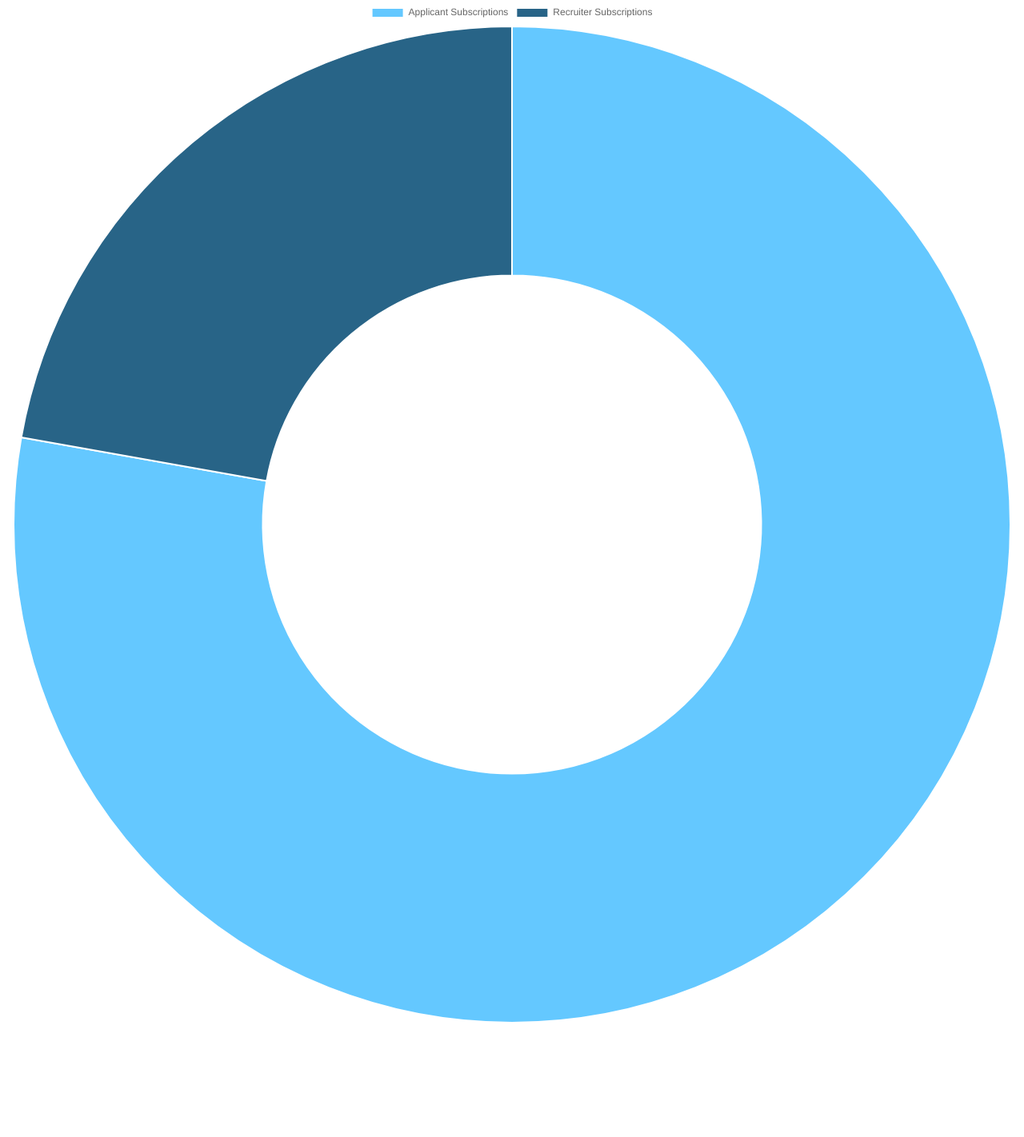
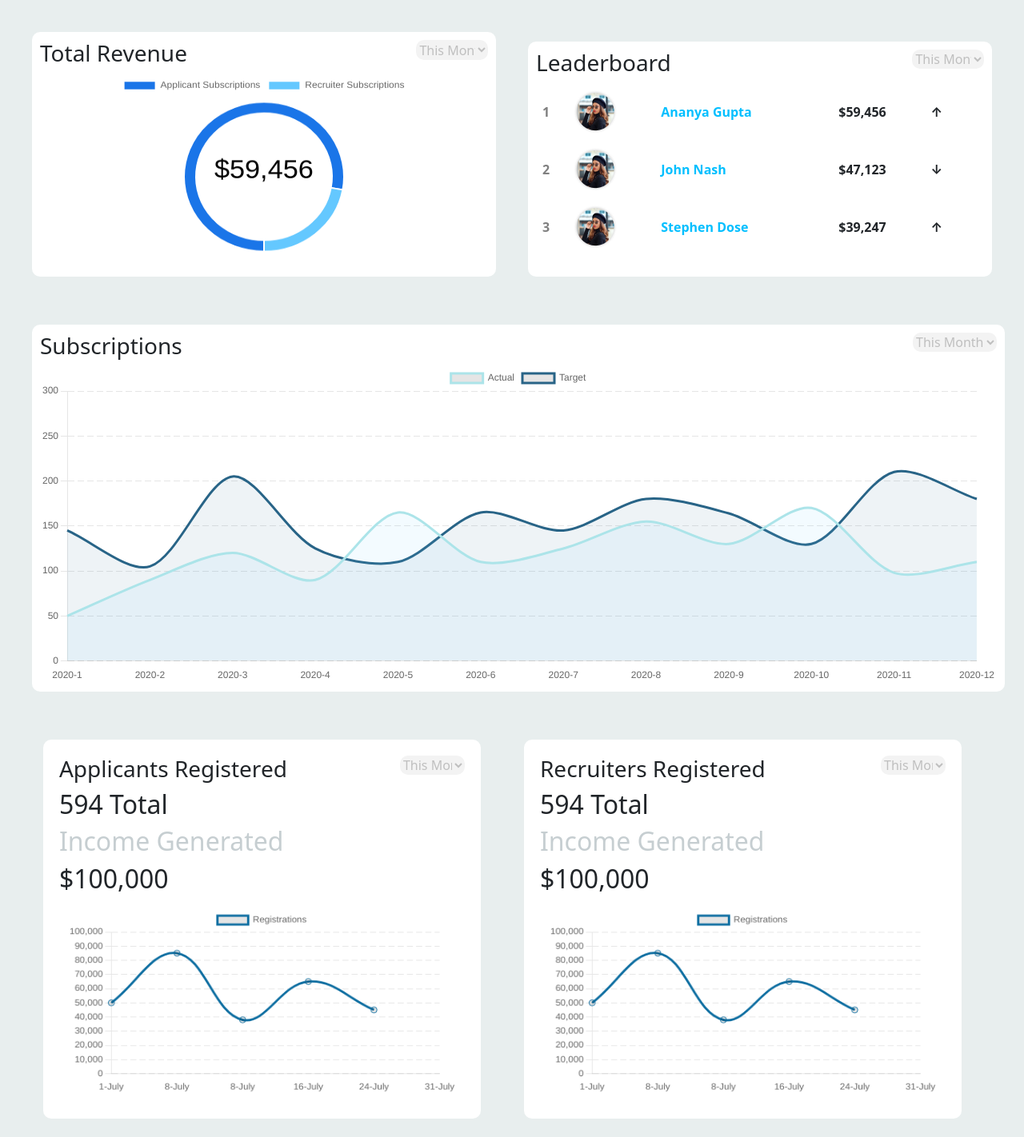
Before and after one commit to Lokesh-01/RevenueStats_Frontend, a plain HTML site: page Revenue.html in a window 1280 px wide. Shown: the whole page at 80% size. Before the commit the page ends 1280 px from the top, so only its background shows below. Drawn offline with nearby package versions, Linux system fonts and the light colour scheme.

Commit message:
done task rushjob

```diff
--- a/Graphs.js
+++ /dev/null
@@ -1,25 +0,0 @@
-//script for donut chart
-var dch = document.getElementById("donutchart").getContext("2d");
-var configdchart = {
-  type: "doughnut",
-  data: {
-    labels: ["Applicant Subscriptions", "Recruiter Subscriptions"],
-    datasets: [
-      {
-        label: "My First Dataset",
-        data: [46256, 13200],
-        backgroundColor: ["rgb(100, 200, 255)", "rgb(40, 100, 135)"],
-        hoverOffset: 4,
-      },
-    ],
-  },
-  options: {
-    legend: {
-      position: "right",
-    },
-  },
-  donut: {
-    title: "$59,456",
-  },
-};
-var dchart = new Chart(dch, configdchart);
--- /dev/null
+++ b/Graphs/DonutGraph.js
@@ -0,0 +1,69 @@
+//script for donut chart
+var dch = document.getElementById("donutchart").getContext("2d");
+
+//plugin variable for writing content in center of doughnut
+const centerDoughnutPlugin = {
+  id: "annotateDoughnutCenter",
+  beforeDraw: (chart) => {
+    let width = chart.width;
+      let height = chart.height;
+      let ctx = chart.ctx;
+
+      ctx.restore();
+      let fontSize = (height / 114).toFixed(2);
+      ctx.font = fontSize + "em sans-serif";
+      ctx.textBaseline = "middle";
+
+      let text = "$59,456";
+      let textX = Math.round((width - ctx.measureText(text).width) / 2);
+      let textY = height / 1.87;
+
+      console.log("text x: ", textX);
+      console.log("text y: ", textY);
+
+
+
+      ctx.fillText(text, textX, textY);
+      ctx.save();
+
+  },
+};
+
+
+
+
+//chart setup
+var configdchart = {
+  type: "doughnut",
+  plugins:[centerDoughnutPlugin],
+  data: {
+    labels: ["Applicant Subscriptions", "Recruiter Subscriptions"],
+    datasets: [
+      {
+        data: [46256, 13200],
+        backgroundColor: ["rgba(26,117,232,255)","rgb(100, 200, 255)"],
+        hoverOffset: 4,
+        rotation:180,
+        cutout:'85%' ,
+        radius:100,
+      },
+    ],
+    options: {
+      plugin_attribute:true,
+      responsive:true,
+      plugins:{
+        legend: {
+          position: 'right',
+          labels:{
+            boxWidth:20,
+            display:true,
+            align:'end',
+            textAlign:'right'}
+      },
+    },
+    },
+  },
+
+};
+
+var chart = new Chart(dch, configdchart);
--- /dev/null
+++ b/Graphs/Linegraph.js
@@ -0,0 +1,48 @@
+//script for line chart
+var lch=document.getElementById("linechart").getContext("2d");
+var configlchart={
+  type:"line",
+  data:{
+    labels: ['2020-1','2020-2','2020-3','2020-4','2020-5','2020-6','2020-7','2020-8','2020-9','2020-10','2020-11','2020-12'],
+    datasets: [{
+    label: 'Actual',
+    data: [50, 90, 120, 90, 165,110 , 125,155,130,170,98,110,180],
+    fill: {target: 'origin',above: 'rgb(100, 200, 255,0.08)',},
+    borderColor: 'rgba(172,228,233,255)',
+    tension: 0.1,
+    lineTension:0.3,
+    pointRadius:0 ,
+  },{
+    label: 'Target',
+    data: [145, 105, 205,125,110, 165, 145, 180, 164, 130,210,180,245],
+    fill: {target: 'origin',above: 'rgb(40, 100, 135,0.08)',},
+    borderColor: 'rgb(40, 100, 135)',
+    tension: 0.1,
+    lineTension:0.3,
+    pointRadius:0 ,
+  }]
+  },
+  options: {
+    responsive: true,
+    scales: {
+      x: {
+
+        grid: {
+          display: false,
+          hoverBorderDash:[8,4]
+        }
+      },
+      y: {
+        suggestedMin:0,
+        suggestedMax:300,
+        grid: {
+
+          display: true,
+          borderDash:[8,4],
+        }
+      }
+    }
+}
+
+}
+var lchart=new Chart(lch,configlchart);
--- /dev/null
+++ b/Graphs/Linegraph2.js
@@ -0,0 +1,44 @@
+//Script for registrations graph
+//Both Applicant and Recruiter registrations graph are made here
+var regline1=document.getElementById("regline1").getContext("2d");
+var regline2=document.getElementById("regline2").getContext("2d");
+var configregline={
+    type:"line",
+    data:{
+      labels: ['1-July','8-July','8-July','16-July','24-July','31-July'],
+      datasets: [{
+      data: [50000,85000,38000,65000,45000],
+      label:'Registrations',
+      fill: false,
+      borderColor: 'rgba(14,110,161,255)',
+      tension: 0.1,
+      lineTension:0.4,
+      pointRadius:4 ,
+    }]
+    },
+    options: {
+      responsive: true,
+      scales: {
+        x: {
+
+          grid: {
+            display: false,
+            hoverBorderDash:[8,4]
+          }
+        },
+        y: {
+          suggestedMin:0,
+          suggestedMax:100000,
+          grid: {
+
+            display: true,
+            borderDash:[8,4],
+          }
+        }
+      }
+  }
+
+}
+
+var lch1=new Chart(regline1,configregline);
+var lch2=new Chart(regline2,configregline);
--- a/Revenue.html
+++ b/Revenue.html
@@ -21,15 +21,102 @@
       referrerpolicy="no-referrer"
     ></script>
     <link href="./Revenue_styles.css" rel="stylesheet" type="text/css" />
-    <title>Document</title>
+    <title>Unsight Front-end task</title>
   </head>
   <body>
-    <div id="Rev_leaderboard">
-      <div id="revenue">
-        <canvas id="donutchart" width="100" height="100"></canvas>
+    <div id="Rev_leaderboard" class="d-flex justify-content-evenly">
+      <!--section for doughnut chart-->
+      <div id="revenue" class="d-inline-flex flex-column">
+        <div class="d-flex flex-row justify-content-between">
+          <h3>Total Revenue</h3>
+          <select name="This Month" id="months-btn">
+            <option>This Month</option>
+          </select>
+        </div>
+        <canvas id="donutchart" ></canvas>
       </div>
-      <div id="leaderboard"></div>
+      <!--section for leaderboard display-->
+      <div id="leaderboard" class="d-inline-flex flex-column">
+        <div class="d-inline-flex flex-row justify-content-between">
+          <h3>Leaderboard</h3>
+          <select name="This Month" id="months-btn">
+            <option>This Month</option>
+          </select>
+        </div>
+        <!--Leaderboard is displayed with help of table-->
+        <div class="table-responsive">
+          <table class="table table-responsive-lg table-borderless align-middle">
+            <tbody>
+              <tr>
+                <th scope="row">1</th>
+                <td><img src="./Images/Group 66.png" alt="profile"></td>
+                <td class="name">Ananya Gupta</td><td>       </td>
+                <td>$59,456</td>
+                <td>&uarr;</td>
+              </tr>
+              <tr>
+                <th scope="row">2</th>
+                <td><img src="./Images/Group 66.png" alt="profile"></td>
+                <td class="name">John Nash</td><td>       </td>
+                <td>$47,123</td>
+                <td>&darr;</td>
+              </tr>
+              <tr>
+                <th scope="row">3</th>
+                <td ><img src="./Images/Group 66.png" alt="profile"></td>
+                <td class="name">Stephen Dose</td><td>        </td>
+                <td>$39,247</td>
+                <td>&uarr;</td>
+              </tr>
+            </tbody>
+          </table>
+        </div>
+        </div>
+    </div>
+    <!--section for subscription line chart-->
+    <div id="line-graph">
+      <div class="d-flex flex-row justify-content-between">
+        <h3>Subscriptions</h3>
+        <select name="This Month" id="months-btn">
+          <option>This Month</option>
+        </select>
+      </div>
+
+      <canvas id="linechart" width="18" height="6"></canvas>
+    </div>
+    <!--section for registrations-->
+    <div id="registrations" class="d-flex justify-content-evenly flex-row ">
+      <!--Applicant registrations-->
+      <div class="container">
+        <div class="d-flex flex-row justify-content-between">
+          <h3>Applicants Registered</h3>
+          <select name="This Month" id="months-btn">
+            <option>This Month</option>
+          </select>
+        </div>
+        <h2>594 Total</h2>
+        <h2 class="lig">Income Generated</h2>
+        <h2>$100,000</h2>
+        <canvas id="regline1" class="linegh"  ></canvas>
+      </div>
+      <!--Recruiter Registrations-->
+      <div class="container">
+        <div class="d-flex flex-row justify-content-between">
+          <h3>Recruiters Registered</h3>
+          <select name="This Month" id="months-btn">
+            <option>This Month</option>
+          </select>
+        </div>
+        <h2>594 Total</h2>
+        <h2 class="lig">Income Generated</h2>
+        <h2>$100,000</h2>
+        <canvas id="regline2" class="linegh" ></canvas>
+      </div>
     </div>
   </body>
-  <script src="./Graphs.js"></script>
+  <!--JS Scripts-->
+  <script src="./Graphs/Linegraph2.js"></script>
+  <script src="./Graphs/Linegraph.js"></script>
+  <script src="./Graphs/DonutGraph.js"></script>
+
 </html>
--- a/Revenue_styles.css
+++ b/Revenue_styles.css
@@ -0,0 +1,100 @@
+body{
+    background-color: rgb(232, 238, 238, 1);
+}
+#Rev_leaderboard{
+    margin: 20px;
+    flex-direction: row;
+}
+#revenue{
+    width: 50%;
+    max-height: 20%;
+    box-shadow: 5px;
+    border-radius: 10px;
+    padding: 10px;
+    margin: 20px;
+    display: flexbox;
+    background-color: white;
+}
+#donutchart{
+    max-height:80%;
+    width:40%;
+
+}
+#leaderboard{
+    align-self: flex-end;
+    width: 50%;
+    max-height: 20%;
+    box-shadow: 5px;
+    border-radius: 10px;
+    padding: 10px;
+    margin: 20px;
+    display: flexbox;
+    background-color: white;
+}
+.table{
+    max-height:90%;
+    max-width:95%;
+
+}
+td,th{
+    font-weight: bold;
+
+}
+th{
+    color: grey;
+}
+.name{
+    color: deepskyblue;
+}
+#line-graph{
+    width: 95%;
+    height: 15%;
+    box-shadow: 5px;
+    border: 5px;
+    padding: 10px;
+    display: flexbox;
+    border-radius: 10px;
+    margin: 40px;
+    background-color: white;
+}
+#months-btn{
+    color: rgba(191,191,191,255);
+    align-self: right;
+    align-items: flex-end;
+    height:60%;
+    max-width:16%;
+    display: flex;
+    background-color: rgba(243,243,243,255);
+    border-radius: 10px;
+    border: 0px;
+}
+#registrations{
+    width: 95%;
+    height: 70%;
+    margin: 20px;
+}
+.container{
+    padding: 20px;
+    width: 45%;
+    height: 98%;
+    border-radius: 10px;
+    background-color: white;
+    margin: 20px;
+}
+.d2{
+    width: 20%;
+    height: 20%;
+}
+.linegh{
+    width: 95%;
+    height: 80%;
+    padding: 10px;
+}
+.lig{
+    color: rgb(198, 206, 209, 1)    ;
+}
+@media screen and(min-width:600px) {
+    #rev_leaderboard{
+        flex-direction: column;
+    }
+}
```
Also changed, not shown: Images/Group 66.png (added).
